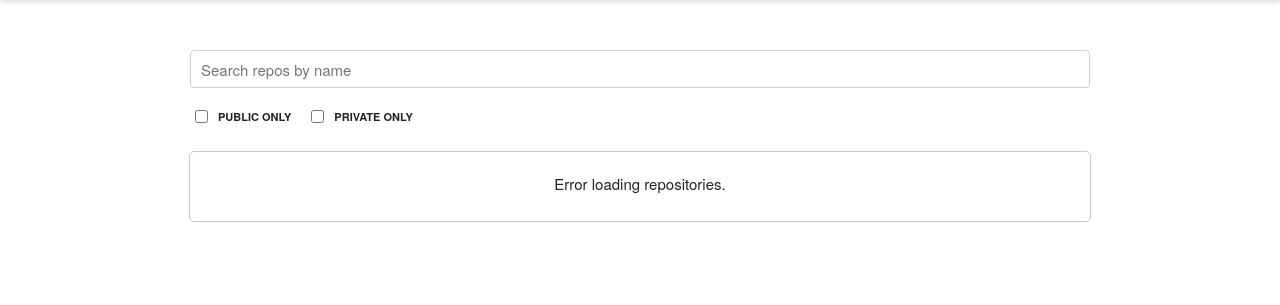
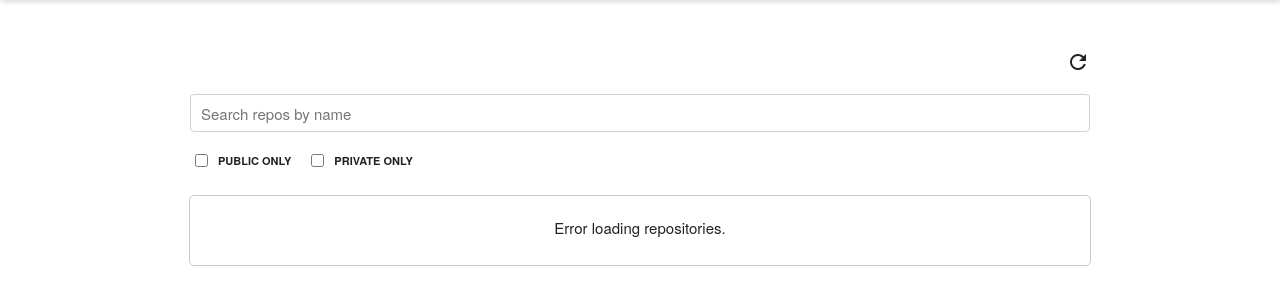
Before and after one commit to mgbrian/repo-manager, a Python web app: template templates/repos.html in a window 1280 px wide. Shown: the part 100-405 px from the top of the page. Run offline with Jinja, Linux system fonts and the light colour scheme; the template is opened without the code that fills it, so the values that code supplies are empty.

Commit message:
Add an indicator for when repos were last refreshed and allow manual refresh.

```diff
--- a/static/css/styles.css
+++ b/static/css/styles.css
@@ -71,6 +71,21 @@
     width: 100%;
     margin: 0 auto;
     text-align: center;
+}
+
+#last-refreshed-info-container {
+    display: flex;
+    justify-content: flex-end;
+    align-items: center;
+    gap: 5px;
+    width: 100%;
+    max-width: var(--content-max-width);
+    font-size: 1.2rem;
+    margin: 0 auto;
+}
+
+#refresh-button {
+    cursor: pointer;
 }
 
 /* Search area */
--- a/static/js/repos.js
+++ b/static/js/repos.js
@@ -1,19 +1,27 @@
-const repoListContainer = document.getElementById("repo-list-container");
+const refreshButton = document.getElementById("refresh-button");
+const lastRefreshedText = document.getElementById("last-refreshed-text");
 const searchInput = document.getElementById("search-input");
 const publicReposOnlyCheckbox = document.getElementById("visibility-filter-public");
 const privateReposOnlyCheckbox = document.getElementById("visibility-filter-private");
+const repoListContainer = document.getElementById("repo-list-container");
+
 
 publicReposOnlyCheckbox.addEventListener("change", handleVisibilityCheckboxToggle);
 privateReposOnlyCheckbox.addEventListener("change", handleVisibilityCheckboxToggle);
 
 // Repos loaded from the backend
 let loadedRepos = [];
+// Time repos were last refreshed from the DB.
+let lastRefreshedTime;
 // The type of repos to display, based on visibility: "all", "private", "public"
 let visibilitySubset = "all";
 
 document.addEventListener("DOMContentLoaded", () => {
   renderRepos(true);
 });
+refreshButton.addEventListener("click", () => {
+  renderRepos(true)
+})
 searchInput.addEventListener("input", () => {
   renderRepos();
 });
@@ -41,6 +49,10 @@
   if (refreshFromDB) {
     try {
       loadedRepos = await loadRepos();
+      lastRefreshedTime = new Date();
+      if (lastRefreshedTime){
+        lastRefreshedText.textContent = `Last Refreshed: ${lastRefreshedTime.toLocaleString()}`
+      }
     } catch (err) {
       console.error(err);
       repoListContainer.innerHTML = "<p>Error loading repositories.</p>";
--- a/templates/repos.html
+++ b/templates/repos.html
@@ -1,5 +1,9 @@
 {% extends 'base.html' %}
 {% block content %}
+    <div id="last-refreshed-info-container" class="">
+        <span id="last-refreshed-text"></span>
+        <span id="refresh-button" class="material-icons toggle-visibility-icon">refresh</span>
+    </div>
     <div id="search-container">
         <input type="text" id="search-input" placeholder="Search repos by name">
         <div id="visibility-filters">
```
